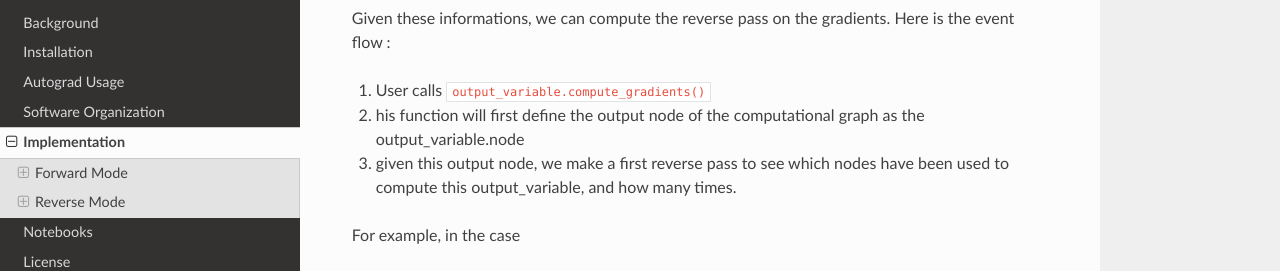
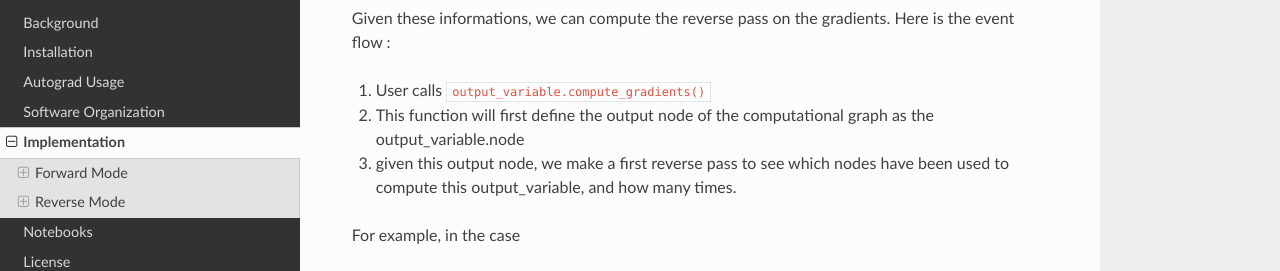
Before and after one commit to cs207-project-group4/cs207-FinalProject, a Sphinx documentation site: the page built from docs/implementation.rst, in a window 1280 px wide and 900 px high, scrolled down 12415 px. Shown: the part 152-423 px from the top of the window. Built offline with Sphinx 7.4.7 and the Read the Docs theme 2.0.0, drawn with Linux system fonts in a browser that asks for light colours; formulas are drawn with MathJax 3.

Commit message:
Update implementation.rst

```diff
--- a/docs/implementation.rst
+++ b/docs/implementation.rst
@@ -469,7 +469,7 @@ Given these informations, we can compute the reverse pass on the gradients. Here
 
 1. User calls ``output_variable.compute_gradients()``
 
-2. his function will first define the output node of the computational graph as the output_variable.node
+2. This function will first define the output node of the computational graph as the output_variable.node
 
 3. given this output node, we make a first reverse pass to see which nodes have been used to compute this output_variable, and how many times.
 
```
